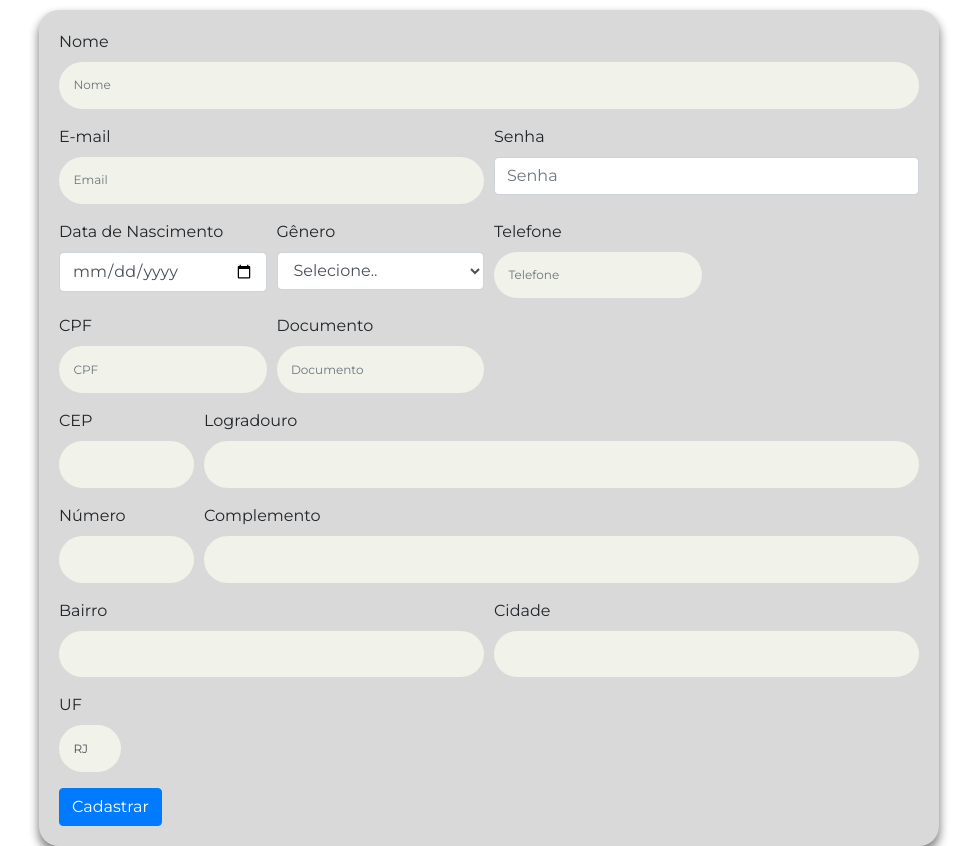
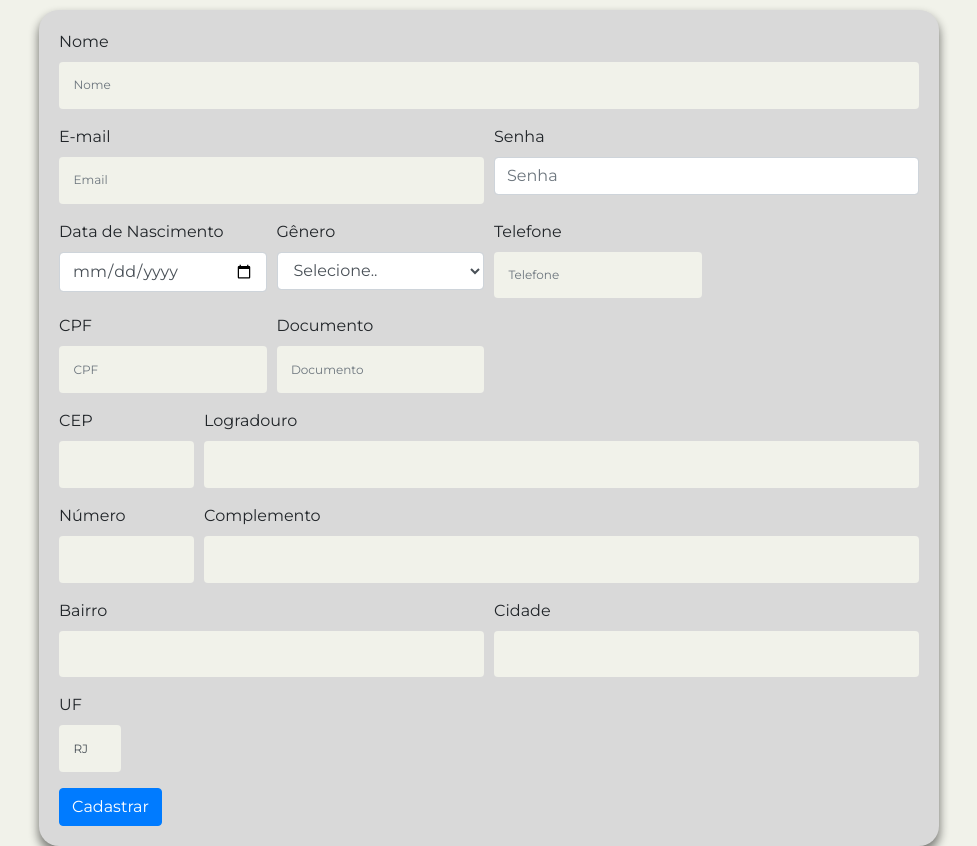
Before and after one commit to raphael0627f/MVCInternSpace, a PHP site: page /html/cadastro.html in a window 1280 px wide. Shown: the whole page, without its empty margins (151-1128 px from the left). Run offline with PHP 8.4, Linux system fonts and the light colour scheme.

Commit message:
arrumando o cadastro

```diff
--- a/frontend/cadastro.css
+++ b/frontend/cadastro.css
@@ -26,6 +26,7 @@ body {
     margin-top: 10px;
     display: flex;
     justify-content: center;
+    border-radius: 20px;
 }
 
 .frm_cadastro {
@@ -75,7 +76,7 @@ footer {
 input[type=text],input[type=email],input[type=tel] {
     background-color: #f1f2ea;
     padding: 1.8vh;
-    border-radius: 50px;
+    border-radius: 0.25rem;
     border: none;
     font-size: 1.5vh;
     outline: none;
@@ -138,6 +139,3 @@ input[type=text]:focus,input[type=email]:focus,input[type=tel]:focus{
 .btnSecundario:active{
     background-color: rgb(11, 11, 38)
 }
-.form-row{
-    border-radius: 200px !important;
-}
--- a/html/cadastro.html
+++ b/html/cadastro.html
@@ -6,6 +6,7 @@
     <meta name="viewport" content="width=device-width, initial-scale=1.0">
     <link rel="stylesheet" href="/frontend/cadastro.css">
     <link rel="stylesheet" href="https://cdn.jsdelivr.net/npm/bootstrap@4.0.0/dist/css/bootstrap.min.css" integrity="sha384-Gn5384xqQ1aoWXA+058RXPxPg6fy4IWvTNh0E263XmFcJlSAwiGgFAW/dAiS6JXm" crossorigin="anonymous">
+    <link rel="stylesheet" href="/frontend/style.css">
     <title>cadastro</title>
 </head>
 <body>
```
